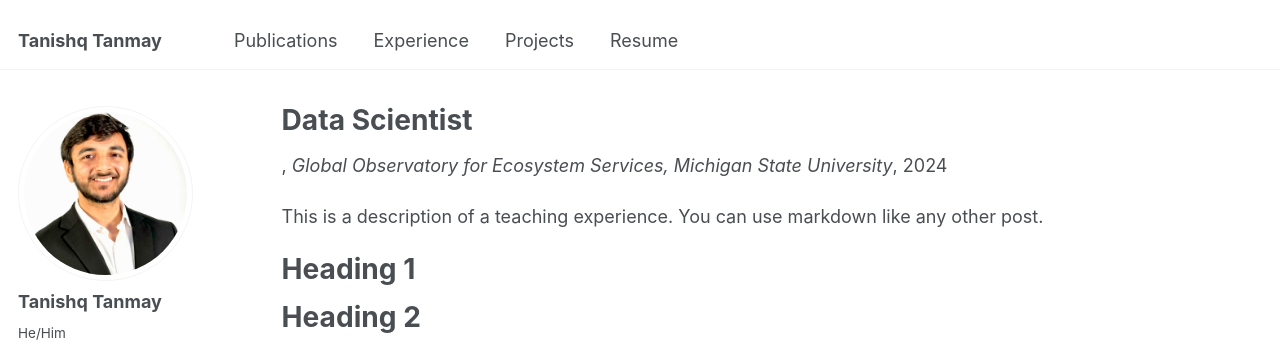
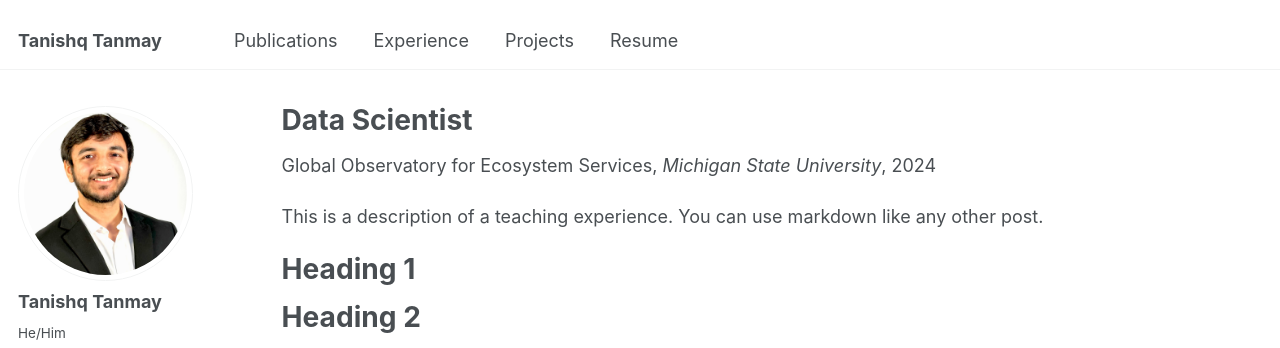
Before and after one commit to tanishq51099/tanishq51099.github.io, a Jekyll site: the page built from _teaching/2014-spring-teaching-1.md, in a window 1280 px wide and 1058 px high. Shown: the top 348 px of the window. Built offline with Jekyll 4.4.1, drawn with Linux system fonts in a browser that asks for light colours.

```diff
--- a/_teaching/2014-spring-teaching-1.md
+++ b/_teaching/2014-spring-teaching-1.md
@@ -1,9 +1,9 @@
 ---
 title: "Data Scientist"
 collection: teaching
-type:
+type: "Global Observatory for Ecosystem Services"
 permalink: /teaching/2014-spring-teaching-1
-venue: "Global Observatory for Ecosystem Services, Michigan State University"
+venue: "Michigan State University"
 date: 2024-06-05
 location: "East Lansing, MI, USA"
 ---
```
